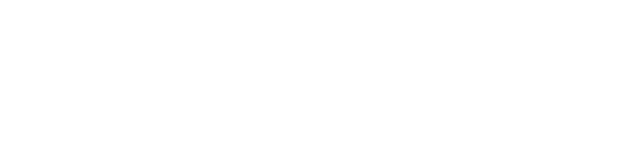
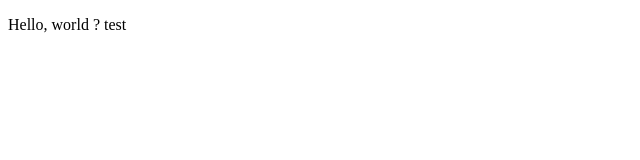
Before and after one commit to PatPat666/workon, a plain HTML site: page index.html in a window 1280 px wide. Shown: the whole page, without its empty margins (0-640 px from the left). Drawn offline with Linux system fonts and the light colour scheme.

Commit message:
testetst

```diff
--- a/index.html
+++ b/index.html
@@ -6,7 +6,7 @@
     <meta name="viewport" content="width=device-width, initial-scale=1.0">
     <title>Document</title>
 </head>
-
+<p>Hello, world ? test</p>
 <body>
 
 </body>
```
